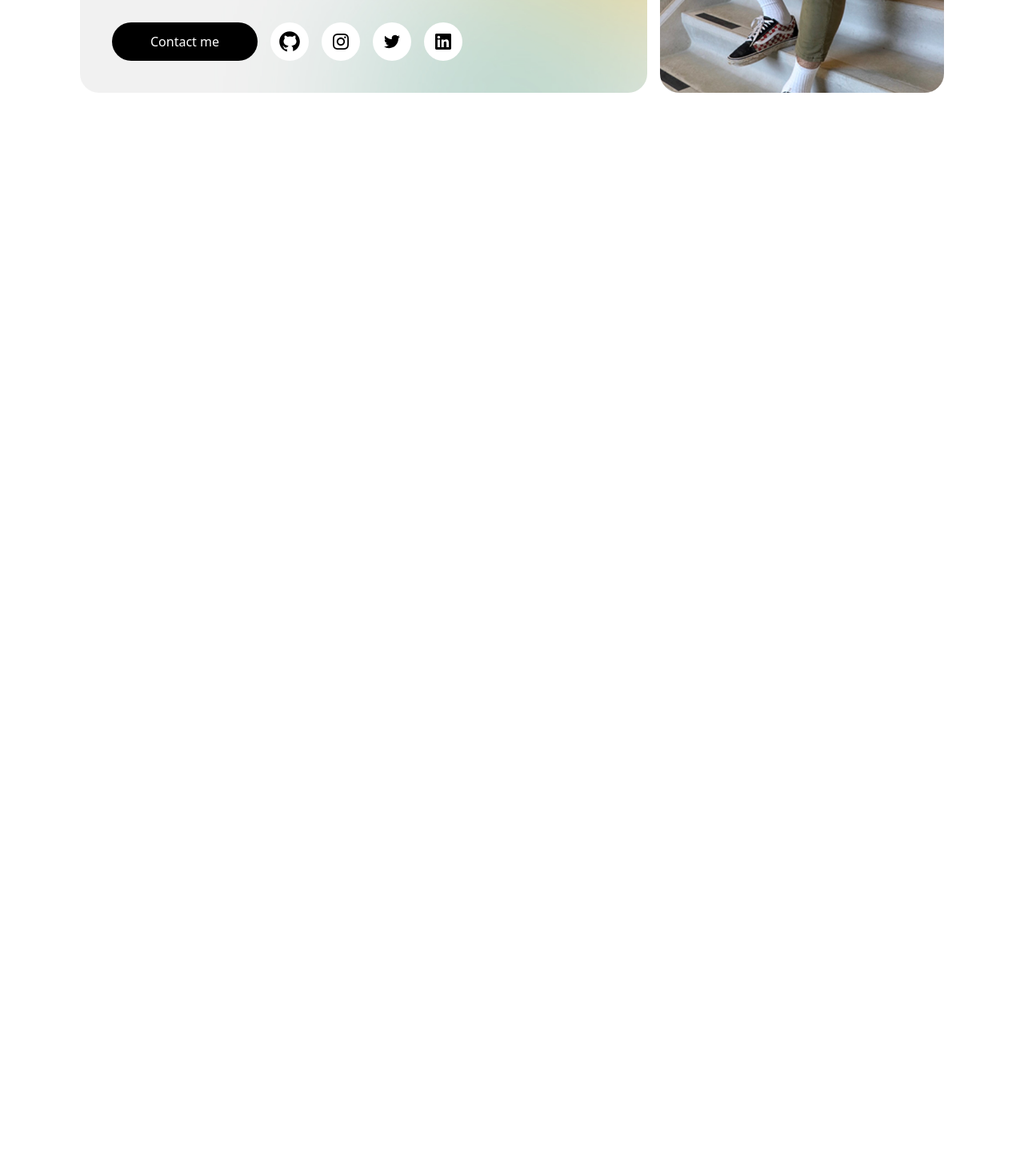
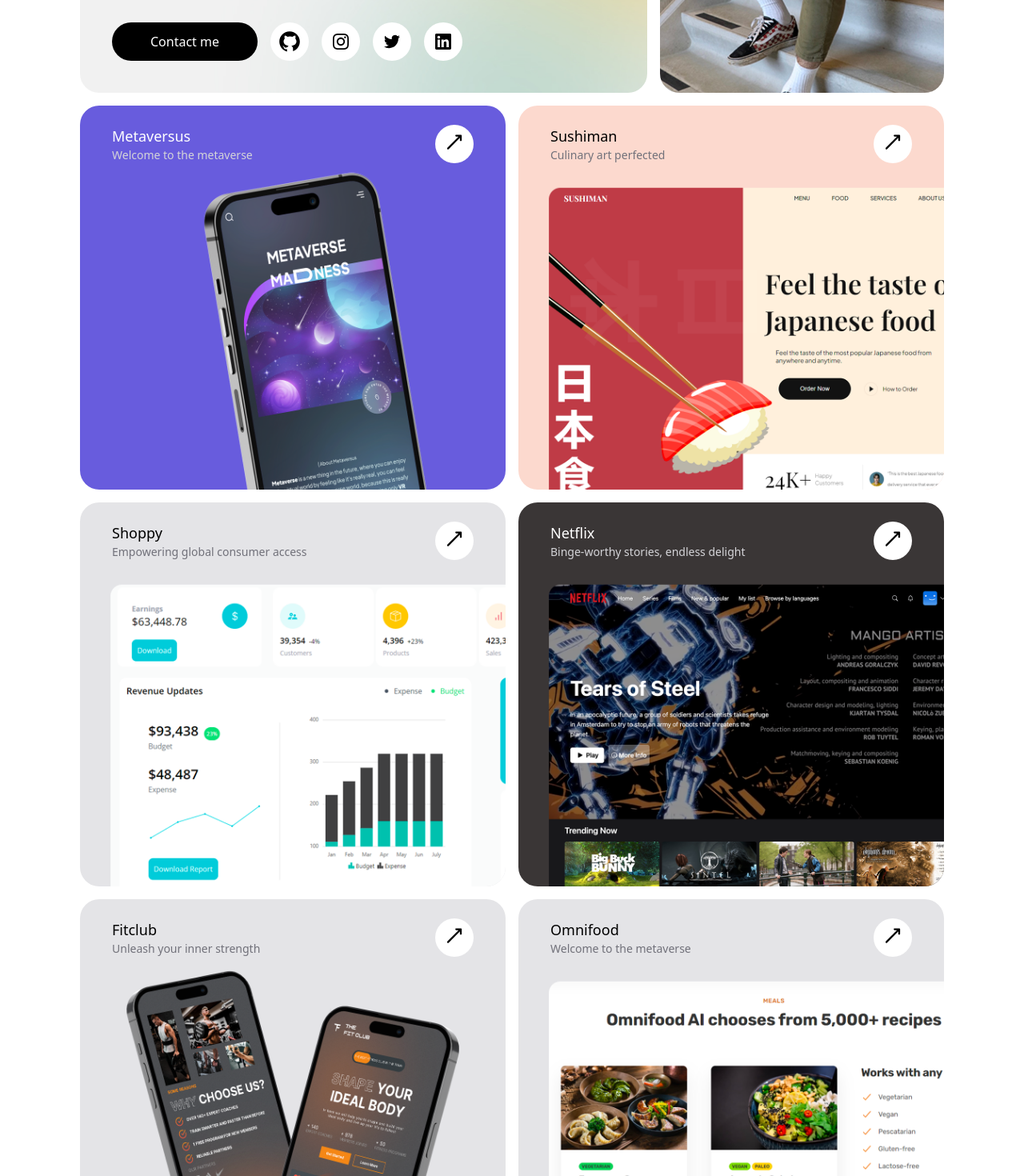
Before and after one commit to twaninho/UpdatePortfolio, a Next.js app: page / in a window 1280 px wide. Shown: the part 420-1890 px from the top of the page at 80% size. Before the commit the page ends 800 px from the top, so only its background shows below. Built offline with nearby package versions, Linux system fonts and the light colour scheme.

Commit message:
Project preview cards

```diff
--- /dev/null
+++ b/components/ProjectPreview.tsx
@@ -0,0 +1,45 @@
+import React from 'react'
+import Arrow from '../public/arrow.svg'
+
+interface Props {
+    name?: string | undefined;
+    description?: string | undefined;
+    imageUrl?: string | undefined;
+    bgColor?: string | undefined;
+    dark?: boolean | undefined;
+    websiteUrl?: string | undefined;
+}
+
+const ProjectPreview: React.FC<Props> = ({
+    name = "Block name",
+    description = "This is an amazing block",
+    imageUrl = "/project-1.png",
+    bgColor = "#e4e4e7",
+    dark = false,
+    websiteUrl = "https://www.youtube.com/"
+}) => {
+  return (
+    <div className={`h-[30rem] rounded-3xl overflow-hidden ${dark ? "dark" : ""}`}
+    style={{background: `${bgColor}`}}
+    >
+      <div className='h-full w-full px-10 py-6 duration-[500ms] transition-all ease-in-out hover:scale-105
+      bg-cover bg-no-repeat bg-center'
+      style={{backgroundImage: `url('${imageUrl}')`}}
+      >
+        <div className='flex justify-between'>
+        <div>
+            <h2 className='font-medium text-lg dark:text-white'>{name}</h2>
+            <p className='text-sm text-zinc-500 dark:text-zinc-300'>{description}</p>
+        </div>
+        <div className='h-12 w-12 rounded-full bg-white flex items-center justify-center cursor-pointer'>
+            <a href={websiteUrl} target='_blank'>
+            <Arrow className="w-6 h-6" />
+            </a>
+        </div>
+        </div>
+      </div>
+    </div>
+  )
+}
+
+export default ProjectPreview
--- a/components/SocialButton.tsx
+++ b/components/SocialButton.tsx
@@ -3,10 +3,10 @@
 interface Props {
     children: ReactNode;
     bgColor?: string | undefined;
-
+    socialLink: string | undefined;
 }
 
-const SocialButton: React.FC<Props> = ({children, bgColor="black"}) => {
+const SocialButton: React.FC<Props> = ({children, bgColor="black", socialLink}) => {
   let bgHoverColorclass;
 
   switch (bgColor) {
@@ -28,11 +28,14 @@
   }
 
     return (
+    <a target='_blank' href={socialLink}>
     <button className={`group h-12 w-12 bg-white ${bgHoverColorclass} rounded-full transition-colors duration-200 ease-in-out flex justify-center items-center`}>
         <div className='fill-black group-hover:fill-white dark:group-hover:fill-black transition-colors duration-200 ease-in-out'>
             {children}
         </div>
+
     </button>
+    </a>
   )
 }
 
--- a/src/pages/index.tsx
+++ b/src/pages/index.tsx
@@ -5,6 +5,7 @@
 import Instagram from '../../public/instagram.svg';
 import Twitter from '../../public/twitter.svg';
 import Linkedin from '../../public/linkedin.svg';
+import ProjectPreview from "../../components/ProjectPreview";
 
 export default function Home() {
   return (
@@ -26,23 +27,66 @@
             <div className="flex flex-col lg:flex-row items-center gap-4 justify-self-end">
               <button className="bg-black text-white font-medium py-3 px-12 rounded-full w-60 lg:w-auto">Contact me</button>
               <div className="lg:flex items-center gap-4 hidden">
-                <SocialButton bgColor="github">
+                <SocialButton bgColor="github" socialLink="https://github.com/twaninho">
                   <Github className="w-8 h-8"/>
                 </SocialButton>
-                <SocialButton bgColor="instagram">
+                <SocialButton bgColor="instagram" socialLink="https://www.instagram.com/">
                   <Instagram className="w-5 h-5"/>
                 </SocialButton>
-                <SocialButton bgColor="twitter">
+                <SocialButton bgColor="twitter" socialLink="https://twitter.com/FifaIBRA">
                   <Twitter className="w-5 h-5"/>
                 </SocialButton>
-                <SocialButton bgColor="linkedin">
+                <SocialButton bgColor="linkedin" socialLink="https://www.linkedin.com/in/twan-hopmans-9680b9175/">
                   <Linkedin className="w-5 h-5"/>
                 </SocialButton>
               </div>
             </div>
           </div>
+          <div className="h-[30rem] rounded-3xl p-8 bg-[url('/profile.jpg')] bg-cover"/>
+      </section>
 
-          <div className="h-[30rem] rounded-3xl p-8 bg-[url('/profile.jpg')] bg-cover"/>
+      <section className="grid grid-cols-1 lg:grid-cols-2 gap-4 my-4">
+        <ProjectPreview
+        name = "Metaversus"
+        description = "Welcome to the metaverse"
+        imageUrl = "/metaverse.png"
+        bgColor = "#685cdd"
+        dark
+        websiteUrl = "https://twan-metaverse.netlify.app/"
+        />
+        <ProjectPreview
+        name = "Sushiman"
+        description = "Culinary art perfected"
+        imageUrl = "/sushi.png"
+        bgColor = "#FCD9CE"
+        websiteUrl = "https://sushi-twan.netlify.app/"
+        />
+        <ProjectPreview
+        name = "Shoppy"
+        description = "Empowering global consumer access"
+        imageUrl = "/chart.png"
+        websiteUrl = "https://shoppy-twan.netlify.app/"
+        />
+        <ProjectPreview
+        name = "Netflix"
+        description = "Binge-worthy stories, endless delight"
+        imageUrl = "/Netflix.png"
+        bgColor = "#3A3636"
+        dark
+        websiteUrl = "https://twan-metaverse.netlify.app/"
+        />
+        <ProjectPreview
+        name = "Fitclub"
+        description = "Unleash your inner strength"
+        imageUrl = "/Gym.png"
+        websiteUrl = "https://fitclub-twan.netlify.app/"
+        />
+        <ProjectPreview
+        name = "Omnifood"
+        description = "Welcome to the metaverse"
+        imageUrl = "/food.png"
+        websiteUrl = "https://twan-metaverse.netlify.app/"
+        />
       </section>
     </>
   );
```
